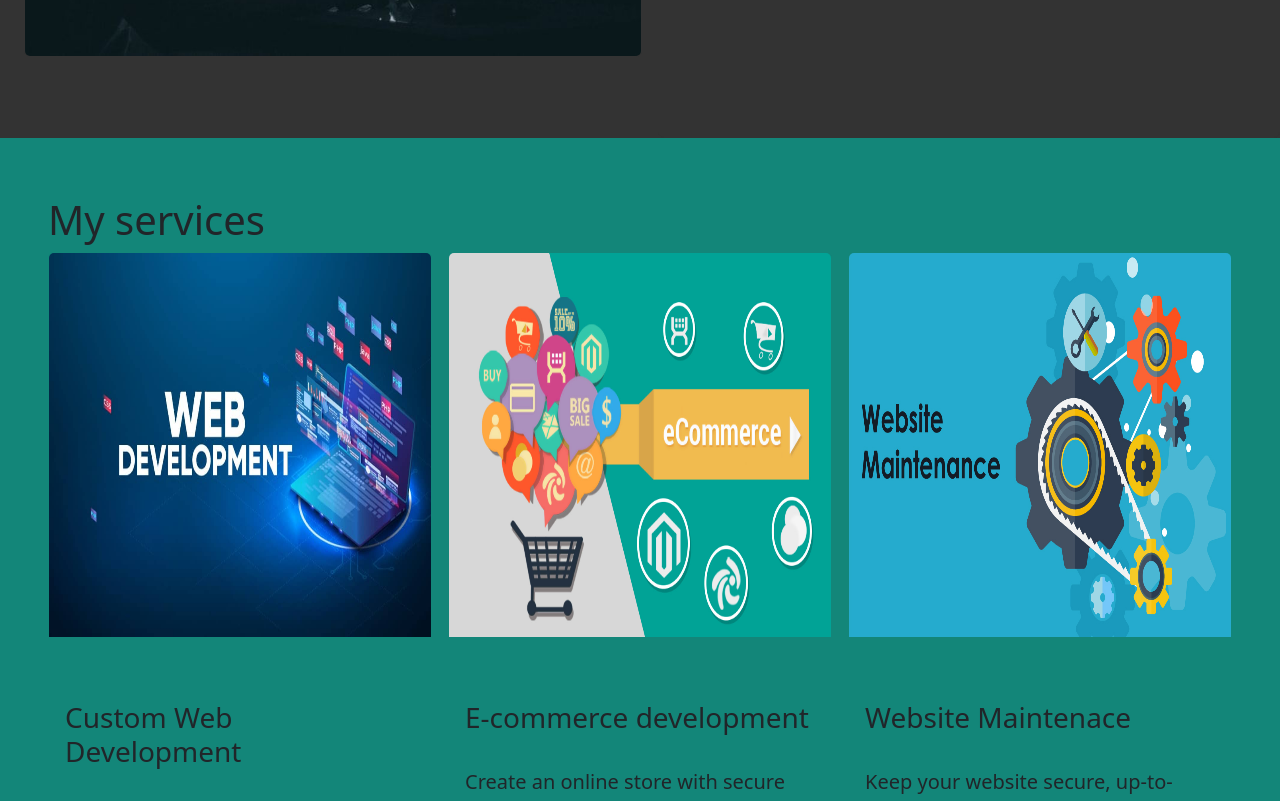
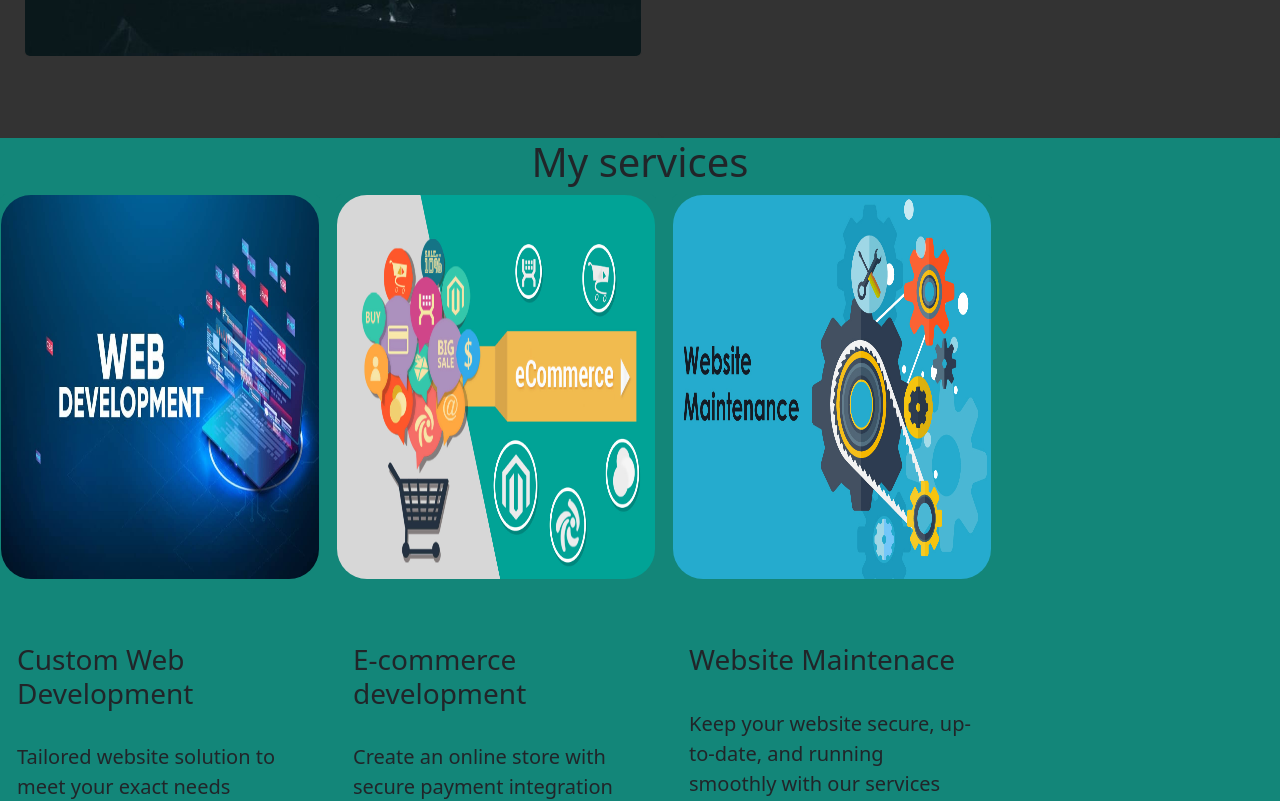
Before and after one commit to Zeaforx/Portfolio, a Next.js app: page / in a window 1280 px wide. Shown: the part 1120-1921 px from the top of the page. Built offline with nearby package versions, Linux system fonts and the light colour scheme; some icons are missing.

Commit message:
bootstrap update

```diff
--- a/app/about.js
+++ b/app/about.js
@@ -2,8 +2,7 @@ import Image from "next/image";
 
 export default function About() {
     return (
-
-        <section className="d-flex align-items-center justify-content-center about-section w-100">
+        <section className="w-100 d-flex align-items-center justify-content-center about-section w-100">
             <div className="about-container w-100 h-100 card-deck d-flex align-items-center justify-content-center flex-row gap-3">
                 <div className=" card w-50 about-img-container ">
                     <Image
@@ -19,25 +18,24 @@ export default function About() {
                             About
                         </h3>
                         <p className=" card-text about-description-text fs-6 ">
-                                I am a web developer based in Nigeria. I
-                                customize in making web solutions for various
-                                businesses of all sizes. I believe in working
-                                closely to all my clients to understand their
-                                needs and deliver high-quality user friendly
-                                websites that meet their needs.
+                            I am a web developer based in Nigeria. I customize
+                            in making web solutions for various businesses of
+                            all sizes. I believe in working closely to all my
+                            clients to understand their needs and deliver
+                            high-quality user friendly websites that meet their
+                            needs.
                             <br />
                             <br />
-                                Here, I use latest technologies and best
-                                practices to create websites that are not only
-                                visually stunning, but functional and optimized
-                                for search engines. I am commited to provide
-                                exceptional customer service and suport, and I
-                                strive to exceed my clients' expectations with
-                                every project I undertake.
+                            Here, I use latest technologies and best practices
+                            to create websites that are not only visually
+                            stunning, but functional and optimized for search
+                            engines. I am commited to provide exceptional
+                            customer service and suport, and I strive to exceed
+                            my clients' expectations with every project I
+                            undertake.
                         </p>
                     </div>
                 </div>
-
             </div>
         </section>
     );
--- a/app/boot.css
+++ b/app/boot.css
@@ -75,17 +75,21 @@ a {
 .services-section {
     background-color: #138679;
     height: 850px;
+    min-width: 400px;
 }
 
 .service{
-    width: 384px;
+
     background-color: #138679;
     border-color: #138679;
 }
 
+.service-image{
+    border-radius: 30px;
+}
+
 .service-button{
-        height: 53px;
-            width: 137px;
+
             background-color: #fec103;
             border-color: #fec103;
             border-radius: 10px;
--- a/app/contact.js
+++ b/app/contact.js
@@ -61,7 +61,7 @@ export default function Contact() {
 
     return (
         <section
-            className="contact-section d-flex align-items-center justify-content-center"
+            className="contact-section w-100 d-flex align-items-center justify-content-center"
             id="contact"
         >
             <div className=" card-deck h-100 w-100 d-flex align-items-center justify-content-center  contact-container">
--- a/app/footer.js
+++ b/app/footer.js
@@ -1,9 +1,8 @@
 export default function Footer() {
     return (
-        <footer>
+        <footer className="w-100">
             <h1>Made by Caleb Ajibade</h1>
             <h3>Powered by NextJS</h3>
-
         </footer>
     );
 }
--- a/app/header.js
+++ b/app/header.js
@@ -4,7 +4,7 @@
 
 export default function Headers() {
     return (
-        <nav className="navbar navbar-expand navbar-dark navbar-custom w-100">
+        <nav className="navbar w-100 navbar-expand navbar-dark navbar-custom w-100">
             <div className="container-fluid">
                 <div className="navbar-header  ">
                     <h1 className=" display-5 navbar-brand "> Ajibade </h1>
--- a/app/quote.js
+++ b/app/quote.js
@@ -1,6 +1,6 @@
 export default function Quote() {
     return (
-        <section className="quote-section">
+        <section className="quote-section w-100">
             <div className="quote-scroll-container ml-5  ">
                 <div className="quote-container card mt-5 ">
                     <blockquote className="">
@@ -37,7 +37,7 @@ export default function Quote() {
                         <cite> -Emma</cite>
                     </blockquote>
                 </div>
-                <div className="spacer" ></div>
+                <div className="spacer"></div>
                 <div className="space"></div>
             </div>
         </section>
--- a/app/services.js
+++ b/app/services.js
@@ -5,11 +5,11 @@ export default function Services() {
 
 
     return (
-        <section className="services-section d-flex align-items-center justify-content-center">
-            <div className="services-content ">
+        <section className="services-section w-100 d-flex align-items-center justify-content-center flex-column">
+
                 <h1 className="services-header">My services</h1>
-                <div className="services-container d-flex flex-row gap-3 card-deck ">
-                    <div className="card service d-flex align-items-center justify-content-center flex-column ">
+                <div className="services-container card-deck w-100 h-100 d-flex flex-row gap-3  ">
+                    <div className="card w-25 service d-flex align-items-center justify-content-center flex-column ">
                         <Image
                             className="service-image card-img-top mb-5"
                             src="/service/web_dev.jpg"
@@ -32,7 +32,7 @@ export default function Services() {
                             </button>
                         </a>
                     </div>
-                    <div className="card service d-flex align-items-center justify-content-center flex-column ">
+                    <div className="card w-25 service d-flex align-items-center justify-content-center flex-column ">
                         <Image
                             className="service-image card-img-top mb-5"
                             src="/service/ecommerce.jpg"
@@ -55,7 +55,7 @@ export default function Services() {
                             </button>
                         </a>
                     </div>
-                    <div className="card service d-flex align-items-center justify-content-center flex-column ">
+                    <div className="card w-25 service d-flex align-items-center justify-content-center flex-column ">
                         <Image
                             className="service-image card-img-top mb-5"
                             src="/service/Web_maintenance.jpg"
@@ -79,7 +79,7 @@ export default function Services() {
                         </a>
                     </div>
                 </div>
-            </div>
+
         </section>
     );
 }
--- a/app/title.js
+++ b/app/title.js
@@ -1,6 +1,6 @@
 export default function Title() {
     return (
-        <section className=" jumbotron-fluid title-section  d-flex justify-content-center align-items-center w-100 ">
+        <section className=" jumbotron jumbotron-fluid w-100 title-section  d-flex justify-content-center align-items-center w-100 ">
             <div className="container d-flex justify-content-center d-flex align-items-center flex-column ">
                 <div className="title-header">
                     <h1 className="title-header-text display-3 ">
```
Lines whose indentation alone changed are shown as unchanged.
